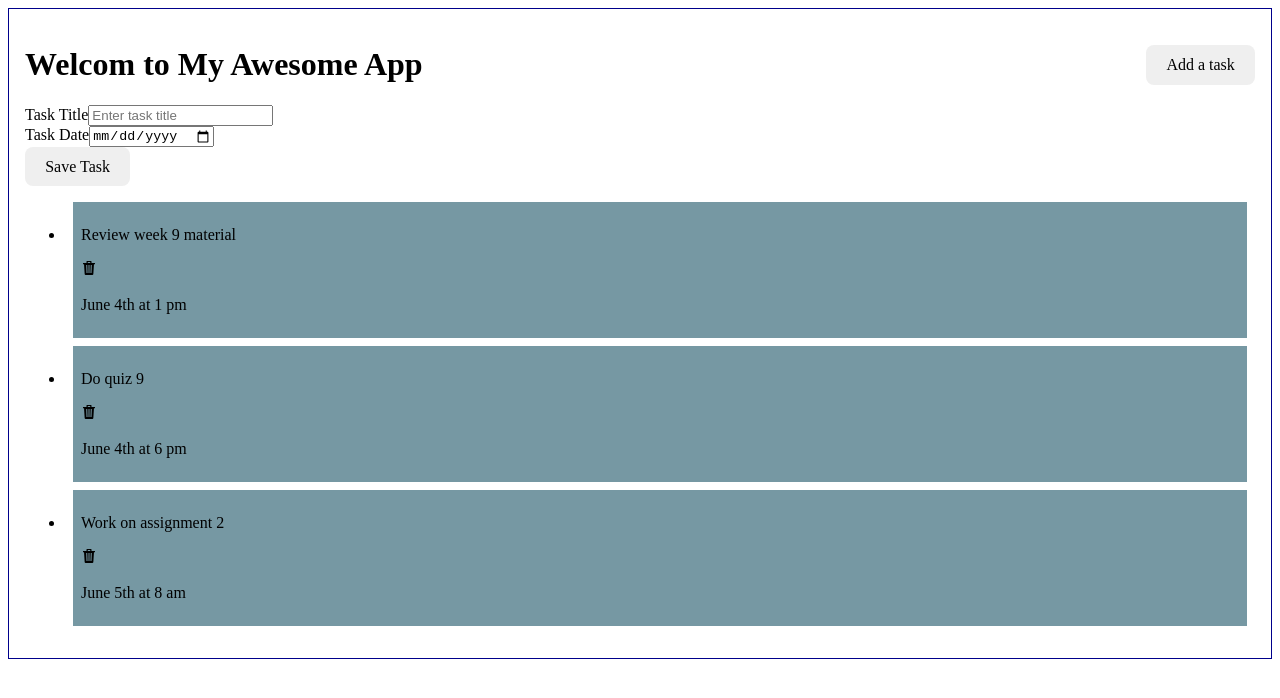
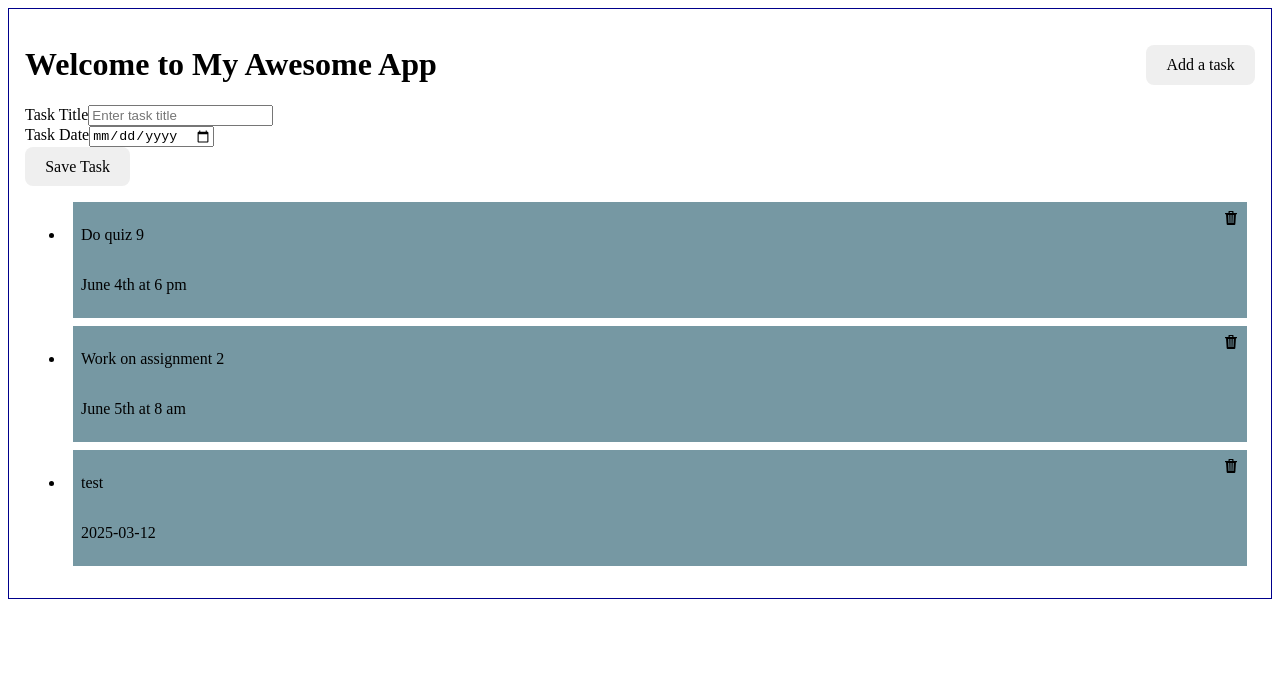
Before and after one commit to michellecong/CS5610, a React (Vite) app in the folder week9/my-react-app/: page / in a window 1280 px wide. Shown: the top 698 px of the page. Built offline with nearby package versions, Linux system fonts and the light colour scheme; data requests are answered from the project's data file.

Commit message:
add task and delete a task from db

```diff
--- a/week9/my-react-app/db.json
+++ b/week9/my-react-app/db.json
@@ -1,19 +1,19 @@
 {
   "tasks": [
     {
-      "id": 1,
-      "title": "Review week 9 material",
-      "date": "June 4th at 1 pm"
-    },
-    {
-      "id": 2,
+      "id": "2",
       "title": "Do quiz 9",
       "date": "June 4th at 6 pm"
     },
     {
-      "id": 3,
+      "id": "3",
       "title": "Work on assignment 2",
       "date": "June 5th at 8 am"
+    },
+    {
+      "id": "9e51",
+      "title": "test",
+      "date": "2025-03-12"
     }
   ]
 }
--- a/week9/my-react-app/src/App.jsx
+++ b/week9/my-react-app/src/App.jsx
@@ -1,4 +1,4 @@
-import React, { use } from "react";
+import React from "react";
 import Header from "./components/Header";
 import TasksList from "./components/TasksList";
 import AddTask from "./components/AddTask";
@@ -6,9 +6,10 @@ import { useState, useEffect } from "react";
 
 export default function App() {
   const [tasksFromServer, setTasksFromServer] = useState([]);
+
   async function fetchData() {
     try {
-      const response = fetch("http://localhost:3001/tasks");
+      const response = await fetch("http://localhost:3001/tasks");
 
       if (response.ok) {
         const data = await response.json();
@@ -26,13 +27,49 @@ export default function App() {
     fetchData();
   }, []);
 
+  // Add a task
+  const addTask = async (task) => {
+    try {
+      // Add task to UI immediately for better UX
+      const newTask = { ...task, id: Date.now() };
+      setTasksFromServer([...tasksFromServer, newTask]);
+
+      // Then sync with server
+      await fetch("http://localhost:3001/tasks", {
+        method: "POST",
+        headers: {
+          "Content-type": "application/json",
+        },
+        body: JSON.stringify(task),
+      });
+
+      // Refresh data from server to get the server-assigned ID
+      fetchData();
+    } catch (error) {
+      console.error("Error adding task:", error);
+    }
+  };
+
+  // Delete a task
+  const deleteTask = async (id) => {
+    try {
+      await fetch(`http://localhost:3001/tasks/${id}`, {
+        method: "DELETE",
+      });
+
+      setTasksFromServer(tasksFromServer.filter((task) => task.id !== id));
+    } catch (error) {
+      console.error("Error deleting task:", error);
+    }
+  };
+
   const appName = "My Awesome App";
 
   return (
     <div className="App-container">
       <Header myAppName={appName} />
-      <AddTask />
-      <TasksList tasks={tasksFromServer} />
+      <AddTask onAdd={addTask} />
+      <TasksList tasks={tasksFromServer} onDelete={deleteTask} />
     </div>
   );
 }
--- a/week9/my-react-app/src/components/AddTask.jsx
+++ b/week9/my-react-app/src/components/AddTask.jsx
@@ -4,7 +4,7 @@ export default function AddTask({ onAdd = () => {} }) {
   const [title, setTitle] = useState("");
   const [date, setDate] = useState("");
 
-  function handleSubmit(e) {
+  async function handleSubmit(e) {
     e.preventDefault();
     if (!title) {
       alert("Please add a task title");
@@ -13,6 +13,7 @@ export default function AddTask({ onAdd = () => {} }) {
 
     // Check if onAdd is a function before calling it
     if (typeof onAdd === "function") {
+      // Let the parent component handle the API call
       onAdd({ title, date });
 
       // Clear form after submission
--- a/week9/my-react-app/src/components/Task.jsx
+++ b/week9/my-react-app/src/components/Task.jsx
@@ -1,13 +1,17 @@
 import React from "react";
 import { IoTrashSharp } from "react-icons/io5";
 
-export default function Task({ taskObj }) {
+export default function Task({ taskObj, onDelete }) {
+  function deletePressed() {
+    onDelete(taskObj.id);
+  }
+
   return (
     <li>
       <div className="task-container">
         <div className="taskTitleIconContainer">
           <p>{taskObj.title}</p>
-          <IoTrashSharp />
+          <IoTrashSharp onClick={deletePressed} style={{ cursor: "pointer" }} />
         </div>
 
         <p>{taskObj.date}</p>
@@ -15,21 +19,3 @@ export default function Task({ taskObj }) {
     </li>
   );
 }
-
-// export default function Task({ taskObj,onDelete }) {
-//   function deletePressed(){
-//     onDelete(taskObj.id);
-//   }
-//   return (
-//     <li>
-//       <div className="task-container">
-//         <div className="taskTitleIconContainer">
-//           <p>{taskObj.title}</p>
-//           <IoTrashSharp onClick={deletePressed} />
-//         </div>
-
-//         <p>{taskObj.date}</p>
-//       </div>
-//     </li>
-//   );
-// }
--- a/week9/my-react-app/src/components/TasksList.jsx
+++ b/week9/my-react-app/src/components/TasksList.jsx
@@ -1,54 +1,18 @@
-import React, { use } from "react";
+import React from "react";
 import Task from "./Task";
-import { useState } from "react";
 
-export default function TasksList() {
-  const [tasks, setTasks] = useState([
-    {
-      id: 1,
-      title: "Review week 9 material",
-      date: "June 4th at 1 pm",
-    },
-    {
-      id: 2,
-      title: "Do quiz 9",
-      date: "June 4th at 6 pm",
-    },
-    {
-      id: 3,
-      title: "Work on assignment 2",
-      date: "June 5th at 8 am",
-    },
-  ]);
-  // setTasks([]);
-  console.log(tasks);
+export default function TasksList({ tasks, onDelete }) {
   return (
     <>
       <ul className="tasks-list">
-        {tasks.map((task) => {
-          return <Task key={task.id} taskObj={task} />;
-        })}
+        {tasks.length > 0 ? (
+          tasks.map((task) => (
+            <Task key={task.id} taskObj={task} onDelete={onDelete} />
+          ))
+        ) : (
+          <li className="no-tasks">No tasks to show</li>
+        )}
       </ul>
     </>
   );
 }
-
-// function deleteTask(deletedId) {
-//   console.log("delete task", deletedId);
-//   const newArrayOfTasks = tasks.filter((task) => task.id !== deletedId);
-//   setTasks(newArrayOfTasks);
-// }
-
-// console.log(tasks);
-
-// return tasks.length === 0 ? (
-//   <p>No tasks</p>
-// ) : (
-//   <>
-//     <ul className="tasks-list">
-//       {tasks.map((task) => {
-//         return <Task key={task.id} taskObj={task} onDelete={deleteTask} />;
-//       })}
-//     </ul>
-//   </>
-// );
--- a/week9/my-react-app/src/components/header.jsx
+++ b/week9/my-react-app/src/components/header.jsx
@@ -1,10 +1,10 @@
 import React from "react";
+
 export default function Header({ myAppName }) {
-  console.log(myAppName);
   return (
     <div>
       <header className="head-container">
-        <h1>Welcom to {myAppName}</h1>
+        <h1>Welcome to {myAppName}</h1>
         <button>Add a task</button>
       </header>
     </div>
--- a/week9/my-react-app/src/index.css
+++ b/week9/my-react-app/src/index.css
@@ -94,7 +94,7 @@ button {
   list-style-type: disc;
 }
 
-.task {
+.task-container {
   background-color: rgb(118, 152, 163);
 
   justify-content: space-between;
@@ -102,10 +102,7 @@ button {
   margin: 0.5em;
 }
 
-.task-container {
-  background-color: rgb(118, 152, 163);
-
+.taskTitleIconContainer {
+  display: flex;
   justify-content: space-between;
-  padding: 0.5em;
-  margin: 0.5em;
 }
```
Also changed, not shown: 1 other file (tests, documents, lock files or other folders).
